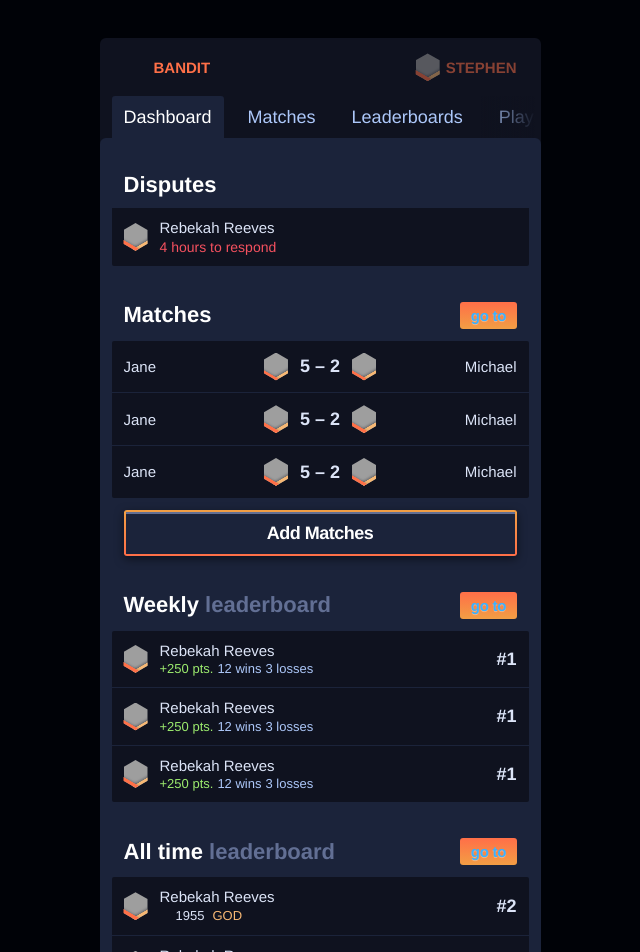
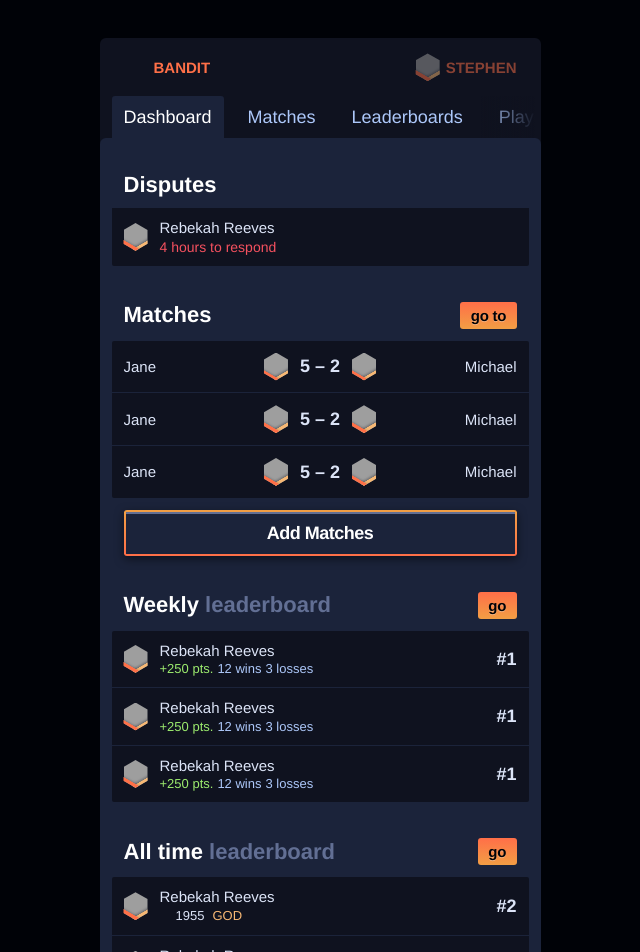
Before and after one commit to cjquinn/bandit-web-client, a React app: page / in a window 1280 px wide. Shown: the top 952 px of the page, without its empty margins (320-960 px from the left). Built offline with nearby package versions, Linux system fonts and the light colour scheme; grey boxes are pictures that could not be loaded; a web font is replaced by a local one.

Commit message:
Updating 'go' buttons

```diff
--- a/src/components/DashboardMatches.js
+++ b/src/components/DashboardMatches.js
@@ -11,7 +11,7 @@ const DashboardMatches = () => (
 
         <header className="u-flex u-jc-between u-ai-center u-ph-1bl">
             <h1 className="u-size-h2 u-color-white">Matches</h1>
-            <a href="/matches.php" className="c-go u-color-playdough">go to</a>
+            <a href="/matches.php" className="c-go">go to</a>
         </header>
 
         <ol className="u-mt-1bl u-vspace-1px u-borrad-first-2200 u-borrad-last-0022">
--- a/src/screens/DashboardScreen.js
+++ b/src/screens/DashboardScreen.js
@@ -25,7 +25,7 @@ const DashboardScreen = () => (
 
                 <header className="u-flex u-jc-between u-ai-center u-ph-1bl">
                     <h1 className="u-size-h2 u-color-white">Weekly <span className="u-color-steam">leaderboard</span></h1>
-                    <a href="/leaderboards.php" className="c-go u-color-playdough">go to</a>
+                    <a href="/leaderboards.php" className="c-go">go</a>
                 </header>
 
                 <ol className="u-mt-1bl u-vspace-1px u-borrad-first-2200 u-borrad-last-0022">
@@ -41,7 +41,7 @@ const DashboardScreen = () => (
 
                 <header className="u-flex u-jc-between u-ai-center u-ph-1bl">
                     <h1 className="u-size-h2 u-color-white">All time <span className="u-color-steam">leaderboard</span></h1>
-                    <a href="/leaderboards.php" className="c-go u-color-playdough">go to</a>
+                    <a href="/leaderboards.php" className="c-go">go</a>
                 </header>
 
                 <ol className="u-mt-1bl u-vspace-1px u-borrad-first-2200 u-borrad-last-0022">
```
